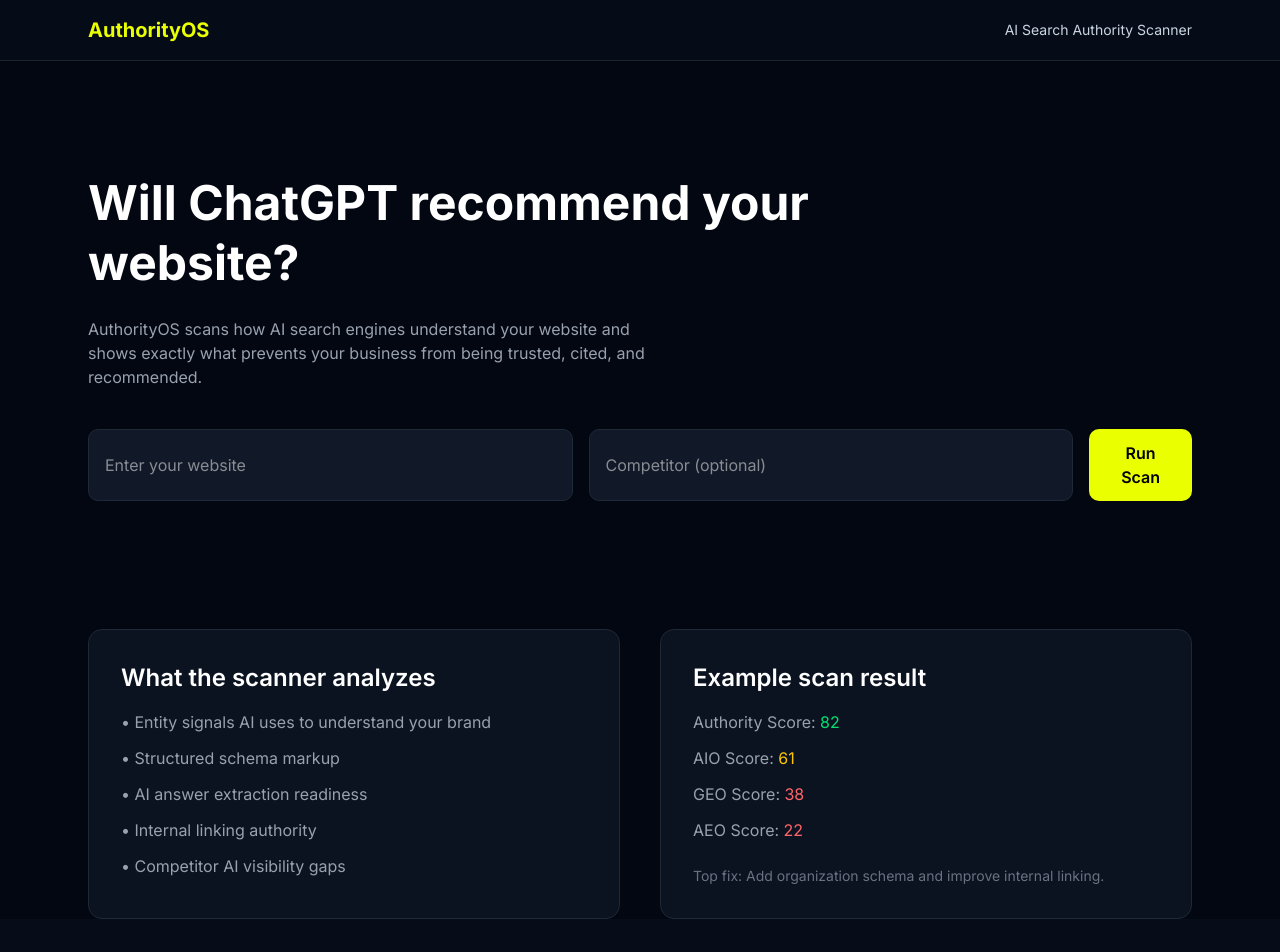
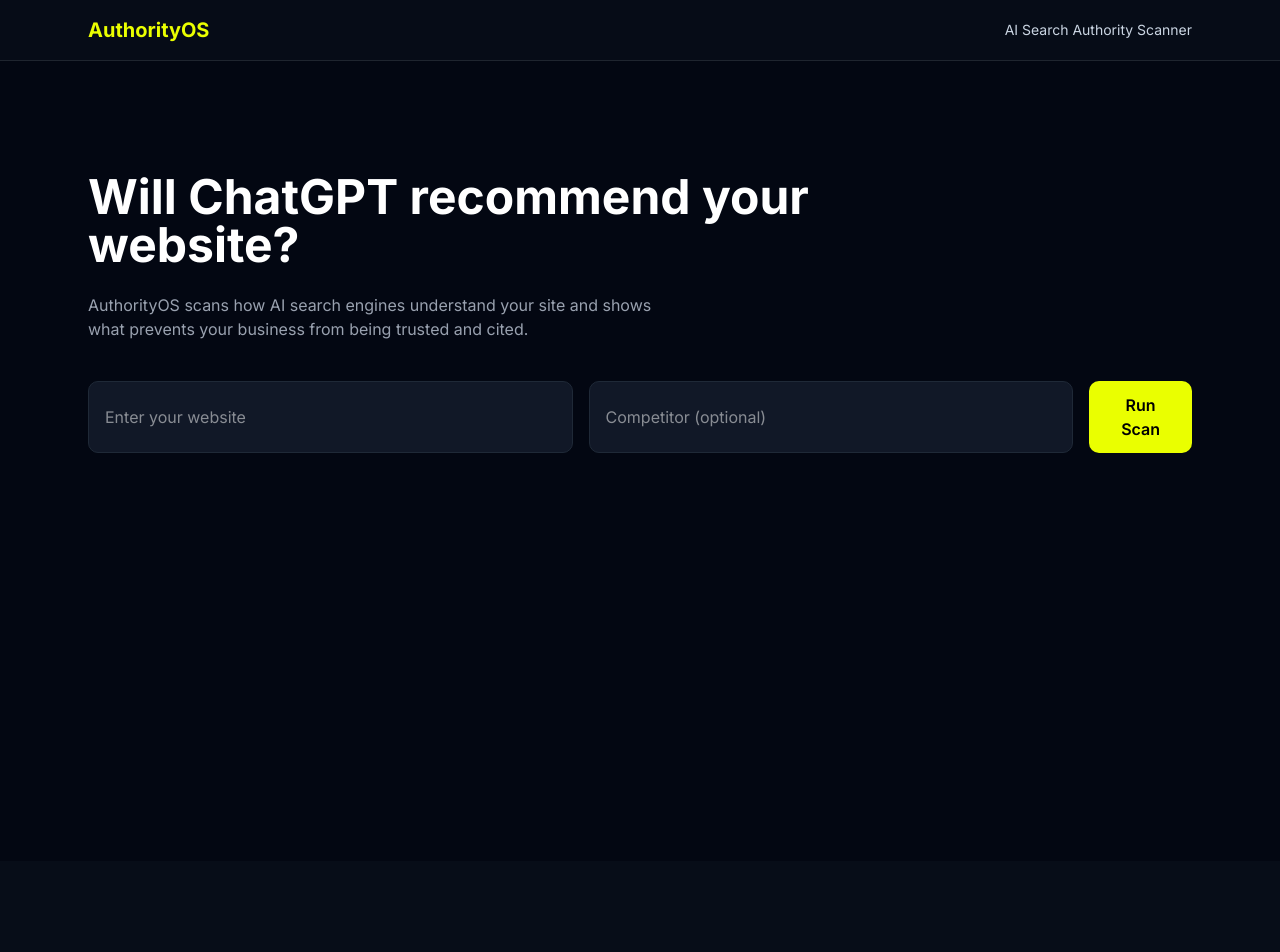
Before and after one commit to mthibs21-source/authority-os, a Next.js app: page / in a window 1280 px wide. Shown: the top 952 px of the page. Built offline with nearby package versions, Linux system fonts and the light colour scheme.

Commit message:
Update page.tsx

```diff
--- a/app/page.tsx
+++ b/app/page.tsx
@@ -1,9 +1,9 @@
 "use client"
 
 import { useState } from "react"
-import ScoreRing from "@/components/ScoreRing"
-import AuthorityRadar from "@/components/AuthorityRadar"
-import ScanProgress from "@/components/ScanProgress"
+import ScoreRing from "../components/ScoreRing"
+import AuthorityRadar from "../components/AuthorityRadar"
+import ScanProgress from "../components/ScanProgress"
 
 export default function Home() {
 
@@ -56,14 +56,13 @@
 
         <section className="pt-28 pb-16">
 
-          <h1 className="text-5xl font-bold leading-tight max-w-3xl">
+          <h1 className="text-5xl font-bold max-w-3xl">
             Will ChatGPT recommend your website?
           </h1>
 
           <p className="text-gray-400 mt-6 max-w-xl">
-            AuthorityOS scans how AI search engines understand your website and
-            shows exactly what prevents your business from being trusted,
-            cited, and recommended.
+            AuthorityOS scans how AI search engines understand your site and
+            shows what prevents your business from being trusted and cited.
           </p>
 
           {/* INPUTS */}
@@ -86,7 +85,7 @@
 
             <button
               onClick={runScan}
-              className="bg-[#eaff00] text-black px-8 py-3 rounded-lg font-semibold hover:opacity-90 transition"
+              className="bg-[#eaff00] text-black px-8 py-3 rounded-lg font-semibold hover:opacity-90"
             >
               {loading ? "Scanning..." : "Run Scan"}
             </button>
@@ -97,58 +96,9 @@
 
         </section>
 
-        {/* EXAMPLE SECTION */}
-
-        {!results && (
-
-        <section className="grid md:grid-cols-2 gap-10 mt-16">
-
-          <div className="bg-[#0b1220] p-8 rounded-xl border border-[#1f2937]">
-
-            <h3 className="text-2xl font-semibold mb-4">
-              What the scanner analyzes
-            </h3>
-
-            <ul className="space-y-3 text-gray-400">
-
-              <li>• Entity signals AI uses to understand your brand</li>
-              <li>• Structured schema markup</li>
-              <li>• AI answer extraction readiness</li>
-              <li>• Internal linking authority</li>
-              <li>• Competitor AI visibility gaps</li>
-
-            </ul>
-
-          </div>
-
-          <div className="bg-[#0b1220] p-8 rounded-xl border border-[#1f2937]">
-
-            <h3 className="text-2xl font-semibold mb-4">
-              Example scan result
-            </h3>
-
-            <div className="space-y-3 text-gray-400">
-
-              <p>Authority Score: <span className="text-green-400">82</span></p>
-              <p>AIO Score: <span className="text-yellow-400">61</span></p>
-              <p>GEO Score: <span className="text-red-400">38</span></p>
-              <p>AEO Score: <span className="text-red-400">22</span></p>
-
-            </div>
-
-            <p className="text-sm text-gray-500 mt-6">
-              Top fix: Add organization schema and improve internal linking.
-            </p>
-
-          </div>
-
-        </section>
-
-        )}
-
         {/* RESULTS */}
 
-        {results && (
+        {results && results.scores && (
 
         <section className="mt-24">
 
@@ -182,7 +132,7 @@
 
           </div>
 
-          {/* RADAR CHART */}
+          {/* RADAR */}
 
           <div className="mt-20">
 
@@ -191,6 +141,8 @@
           </div>
 
           {/* RECOMMENDATIONS */}
+
+          {results.recommendations && (
 
           <div className="mt-20">
 
@@ -225,6 +177,8 @@
 
           </div>
 
+          )}
+
         </section>
 
         )}
```
